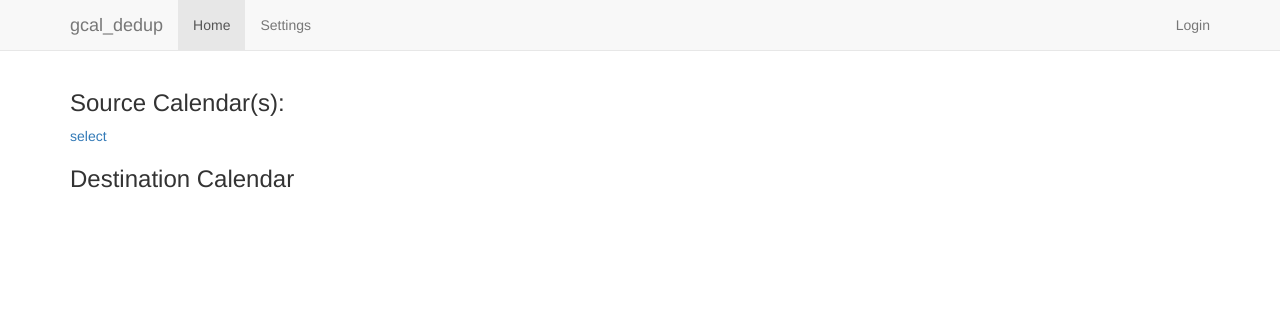
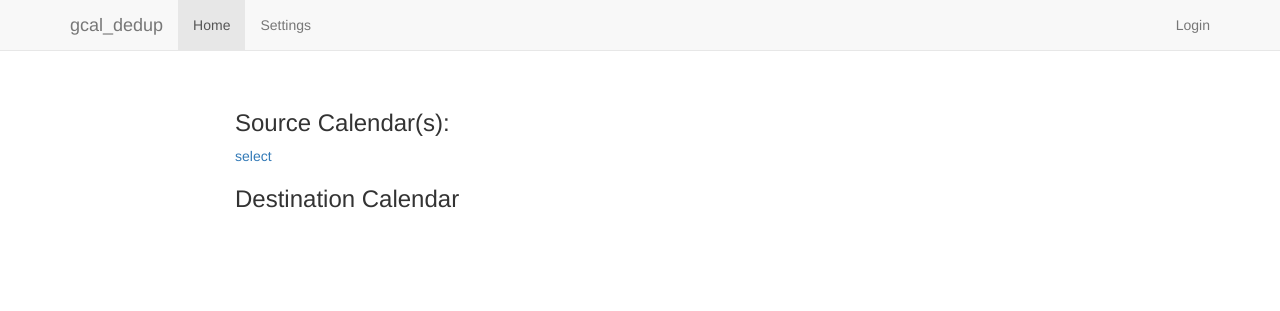
Before and after one commit to izilly/gcal_dedup, a Django app: page / in a window 1280 px wide. Shown: the top 311 px of the page. Run offline with Django 3.2, Linux system fonts and the light colour scheme; some libraries are stand-ins or nearby versions.

Commit message:
restrict max-width of container to 810px

```diff
--- a/static/style.css
+++ b/static/style.css
@@ -1,5 +1,5 @@
 body {
-  padding-top: 70px;
+  padding-top: 90px;
 }
 
 .spinner-div {
@@ -15,3 +15,10 @@ body {
 .footer {
     display: none;
 }
+
+@media (min-width: 840px) {
+  .container #content {
+    max-width: 810px;
+    margin: 0 auto;
+  }
+}
```
